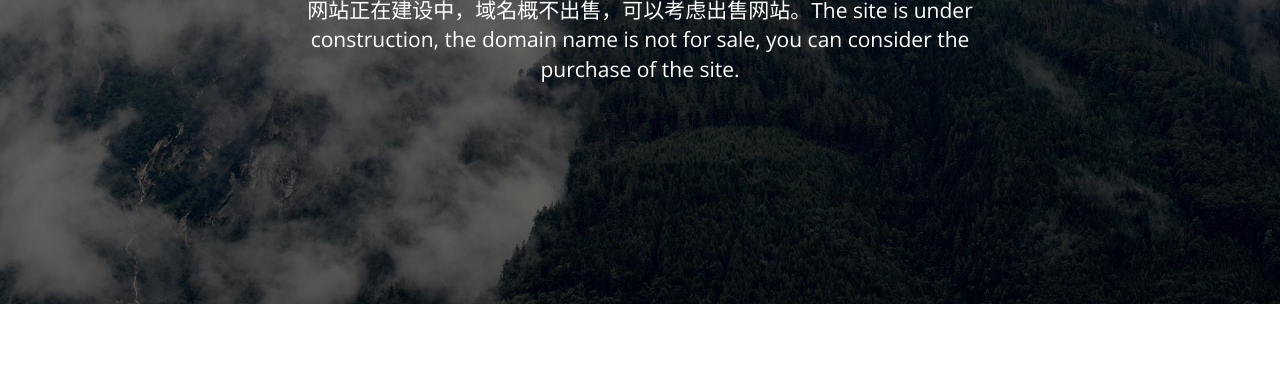
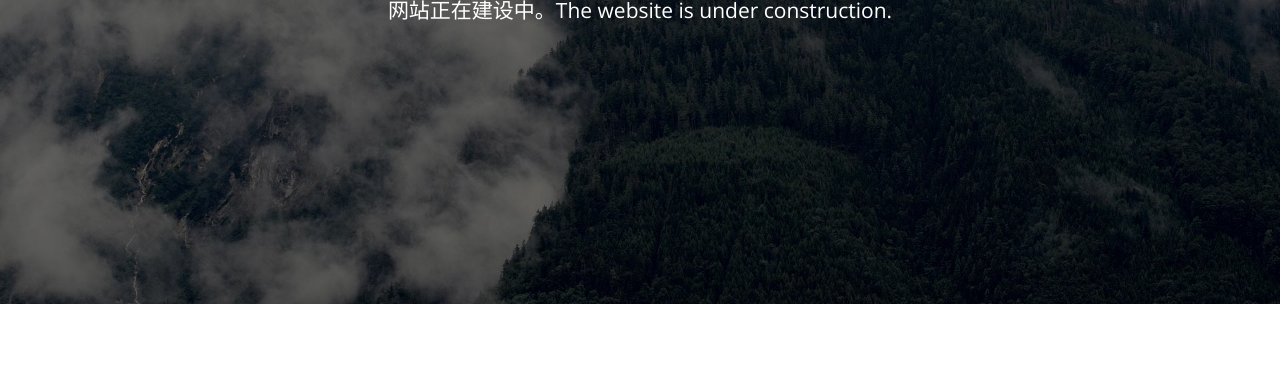
Before and after one commit to jiespring/one, a plain HTML site: page index.html in a window 1280 px wide. Shown: the part 496-868 px from the top of the page. Drawn offline with nearby package versions, Linux system fonts and the light colour scheme.

Commit message:
Update index.html

```diff
--- a/index.html
+++ b/index.html
@@ -128,7 +128,7 @@
 					<div class="row">
 						<div class="col-md-8 col-md-offset-2 object-non-visible" data-animation-effect="fadeIn">
 							<h1 class="text-center">Website <span>in the construction</span></h1>
-							<p class="lead text-center">网站正在建设中，域名概不出售，可以考虑出售网站。The site is under construction, the domain name is not for sale, you can consider the purchase of the site.</p>
+							<p class="lead text-center">网站正在建设中。The website is under construction.</p>
 						</div>
 					</div>
 				</div>
```
